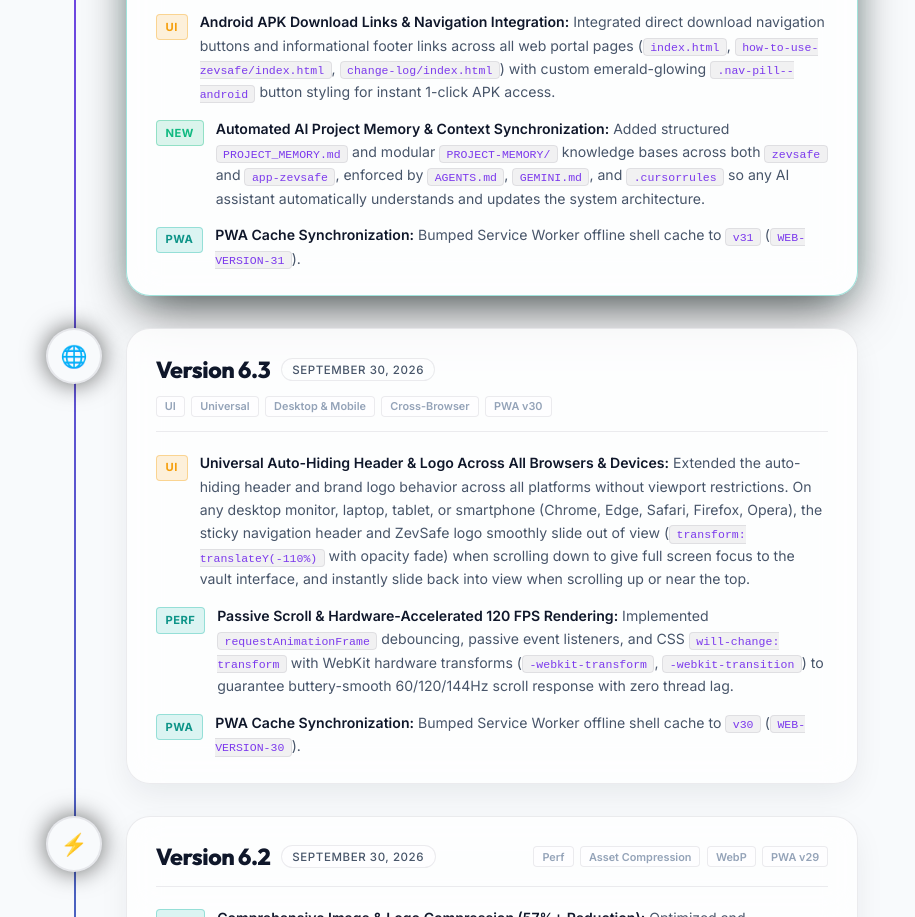
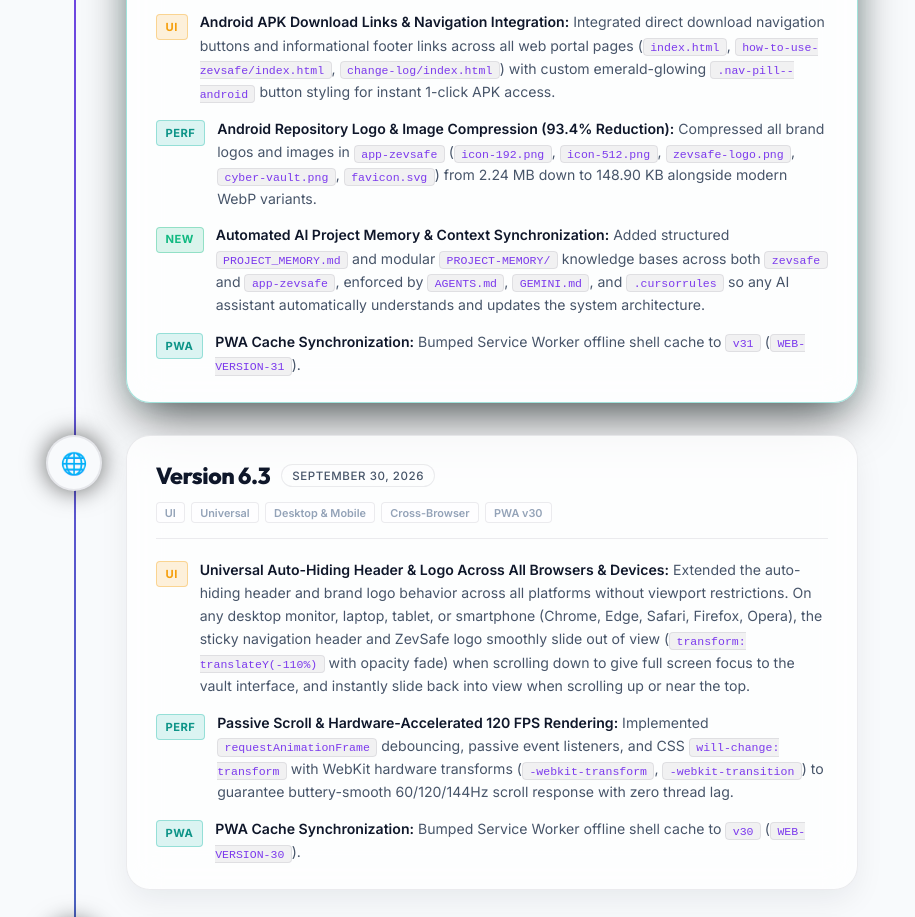
Before and after one commit to zevbuild/zevsafe, a plain HTML site: page change-log/index.html in a window 1280 px wide. Shown: the part 1093-2010 px from the top of the page, without its empty margins (188-1103 px from the left). Drawn offline with Linux system fonts and the light colour scheme.

Commit message:
docs(memory): sync app-zevsafe image compression stats in PROJECT_MEMORY.md and changelog

```diff
--- a/change-log/index.html
+++ b/change-log/index.html
@@ -744,6 +744,12 @@
                             </div>
                         </div>
                         <div class="cl-item">
+                            <span class="cl-item-bullet cl-bullet--perf">Perf</span>
+                            <div class="cl-item-text">
+                                <strong>Android Repository Logo &amp; Image Compression (93.4% Reduction):</strong> Compressed all brand logos and images in <code>app-zevsafe</code> (<code>icon-192.png</code>, <code>icon-512.png</code>, <code>zevsafe-logo.png</code>, <code>cyber-vault.png</code>, <code>favicon.svg</code>) from 2.24 MB down to 148.90 KB alongside modern WebP variants.
+                            </div>
+                        </div>
+                        <div class="cl-item">
                             <span class="cl-item-bullet cl-bullet--new">New</span>
                             <div class="cl-item-text">
                                 <strong>Automated AI Project Memory &amp; Context Synchronization:</strong> Added structured <code>PROJECT_MEMORY.md</code> and modular <code>PROJECT-MEMORY/</code> knowledge bases across both <code>zevsafe</code> and <code>app-zevsafe</code>, enforced by <code>AGENTS.md</code>, <code>GEMINI.md</code>, and <code>.cursorrules</code> so any AI assistant automatically understands and updates the system architecture.
```
Also changed, not shown: PROJECT_MEMORY.md (+1 -0 lines), CHANGELOG.md.
